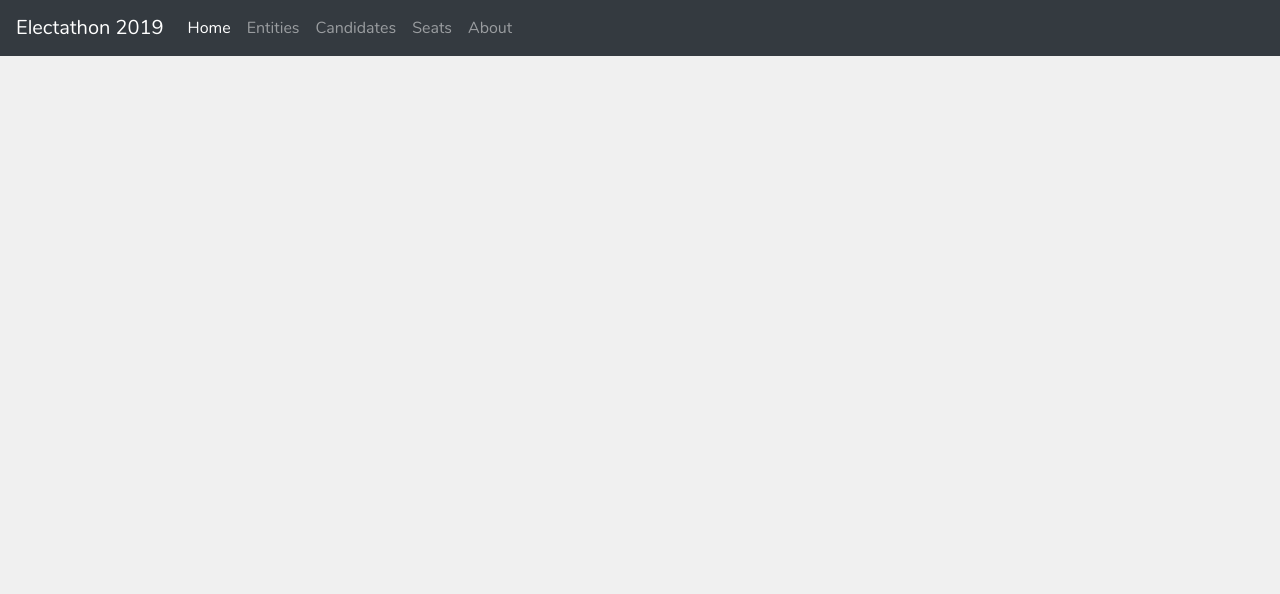
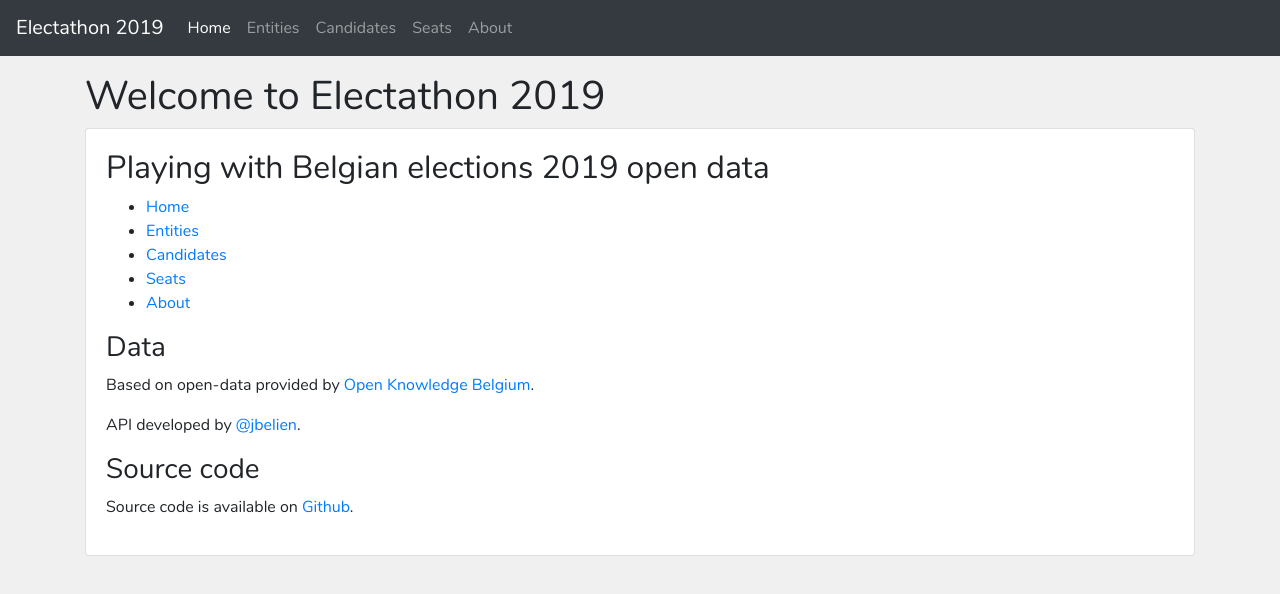
Before and after one commit to Thib-G/electathon19-app, a Vue app: page /#/home in a window 1280 px wide. Shown: the top 594 px of the page. Built offline with nearby package versions, Linux system fonts and the light colour scheme.

Commit message:
Use /home for start page with redirect from /

```diff
--- a/src/router.js
+++ b/src/router.js
@@ -10,6 +10,14 @@ export default new Router({
   routes: [
     {
       path: '/',
+      redirect: '/home',
+      meta: {
+        menu: false,
+        longName: 'indexRedirect',
+      },
+    },
+    {
+      path: '/home',
       name: 'home',
       meta: {
         menu: true,
```
